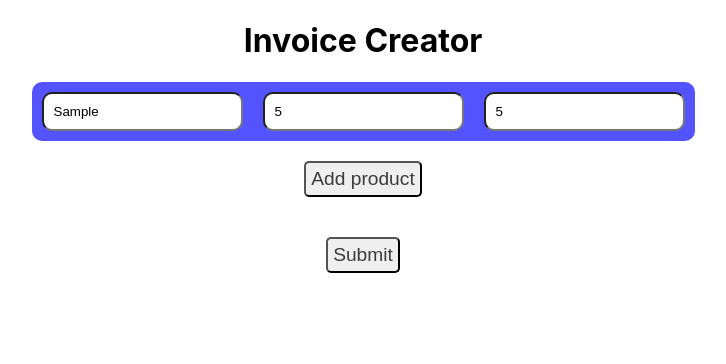
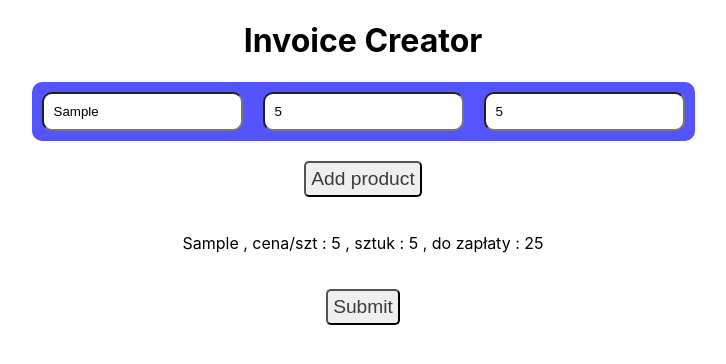
Before and after one commit to marcinoles87/invoicecreator, a React (Create React App) app: page / in a window 1280 px wide. Both pictures are taken after typing "Sample", "5", "5" into the empty fields and a click on the button "Add product". Shown: the top 364 px of the page, without its empty margins (277-1003 px from the left). Built offline with nearby package versions, Linux system fonts and the light colour scheme.

Commit message:
add section

```diff
--- a/src/App.js
+++ b/src/App.js
@@ -8,10 +8,27 @@
   const [price , setPrice] = useState('');
   const [pieces , setPieces] = useState('');
 
+  const [allProduct , setAllProduct] = useState([]);
+
 
   const addProduct = () => {
 
+    const element = {
+        product : product ,
+        price : price ,
+        pieces : pieces ,
+        sum : price * pieces
+      }
+
+    setAllProduct([...allProduct,element])
+
+    setProduct('');
+    setPrice('');
+    setPieces('');
+
   }
+
+  console.log(allProduct)
 
   const handleSubmit = () => {
 
@@ -35,6 +52,20 @@
 
       <button onClick={addProduct}>Add product</button>
 
+
+      <div className='allproduct'>
+        {allProduct.map( (item) => {
+          return(
+            <>
+              <p>{item.product} , cena/szt : {item.price} , sztuk : {item.pieces} , do zapłaty : {item.sum}</p>
+
+
+            </>
+          )
+        })}
+
+      </div>
+
       <div className='submit'>
         <button onClick={handleSubmit}>Submit</button>
       </div>
```
